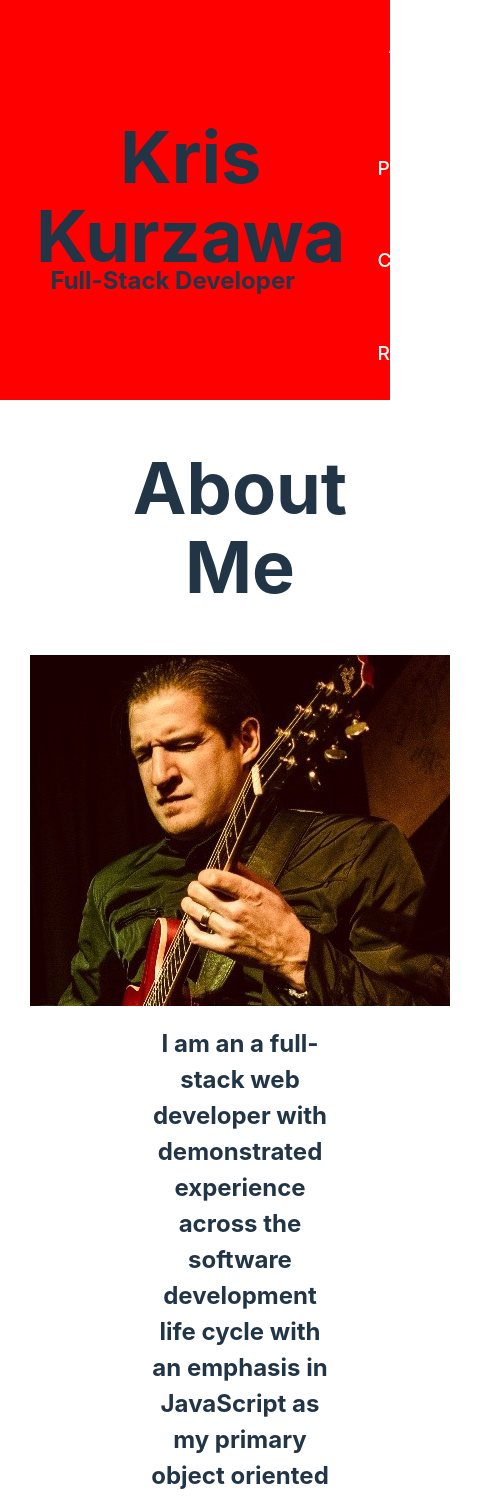
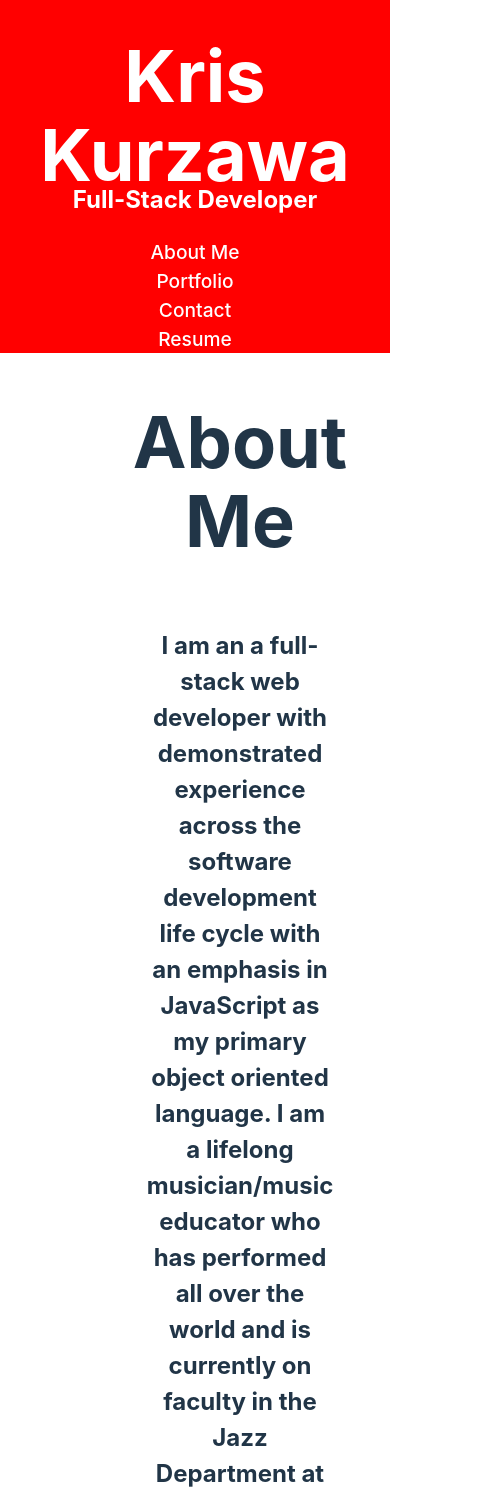
Before and after one commit to KKurzawa/React-Portfolio, a React (Vite) app: page / in a window 390 px wide. Shown: the top 1498 px of the page, 487 px wide, since content can reach past the window. Built offline with nearby package versions, Linux system fonts and the light colour scheme.

Commit message:
responsive design finished other then profile pic

```diff
--- a/src/App.css
+++ b/src/App.css
@@ -9,6 +9,7 @@
 
 .header {
   background-color: red;
+  color: white;
   display: flex;
   justify-content: space-around;
   align-items: center;
@@ -26,6 +27,7 @@
 }
 
 .nav {
+  color:black;
   display: flex;
   /* justify-content: center; */
   align-content: center;
@@ -35,13 +37,14 @@
 }
 
 .nav-item {
-  margin: 2rem;
+  color: black;
+  margin: .5rem;
   font-size: 1em;
 }
 
 .project {
-  height: 15em;
-  width: 30em;
+  height: 12em;
+  width: 24em;
 }
 
 .project-description {
@@ -64,3 +67,24 @@
   margin-right: 1em;
   font-size: 2em;
 }
+
+
+@media screen and (max-width: 900px){
+ .header {
+  /* display: flex; */
+  flex-direction: column;
+ }
+
+ .header-name {
+  margin-left: 0;
+ }
+
+ .nav {
+  flex-direction: column;
+ }
+
+ .nav-item {
+  margin: 0;
+  font-size: 1em;
+}
+}
--- a/src/Pages/About/About.jsx
+++ b/src/Pages/About/About.jsx
@@ -21,7 +21,7 @@ export default function AboutMe() {
 
         <div className="about-me">
             <h1>About Me</h1>
-            <img src='../../../public/KrisKurzawaPhoto.jpeg'></img>
+            <img className='profile-pic' src='/KrisKurzawaPhoto.jpeg'></img>
             <h2 className="about-me-body">I am an a full-stack web developer with demonstrated experience across the software development life cycle with an emphasis in JavaScript as my primary object oriented language. I am a lifelong musician/music educator who has performed all over the world and is currently on faculty in the Jazz Department at Wayne State University.</h2>
         </div>
     );
--- a/src/Pages/About/style.css
+++ b/src/Pages/About/style.css
@@ -4,3 +4,17 @@
     align-items: center;
     margin: 0em 15em 0em 15em;
   }
+
+  .profile-pic {
+    width: 100%;
+    height: auto;
+    /* min-width: 25%; */
+  }
+
+@media screen and (max-width: 900px){
+  .profile-pic {
+    width: 50%;
+    height: 50%;
+
+  }
+}
--- a/src/Pages/Portfolio/style.css
+++ b/src/Pages/Portfolio/style.css
@@ -1,3 +1,9 @@
 .project-container {
    column-count: 2;
 }
+
+@media screen and (max-width: 900px){
+   .project-container {
+      column-count: 1;
+   }
+}
--- a/src/index.css
+++ b/src/index.css
@@ -5,7 +5,7 @@
 
   color-scheme: light dark;
   color: rgba(255, 255, 255, 0.87);
-  background-color: #242424;
+  background-color: #140903;
 
   font-synthesis: none;
   text-rendering: optimizeLegibility;
@@ -68,3 +68,10 @@ button:focus-visible {
     background-color: #f9f9f9;
   }
 }
+
+@media screen and (max-width: 900px){
+    button {
+      width: 50%;
+      text-align: center;
+    }
+}
```
Also changed, not shown: src/Pages/Contact/style.css (line endings or trailing spaces).
